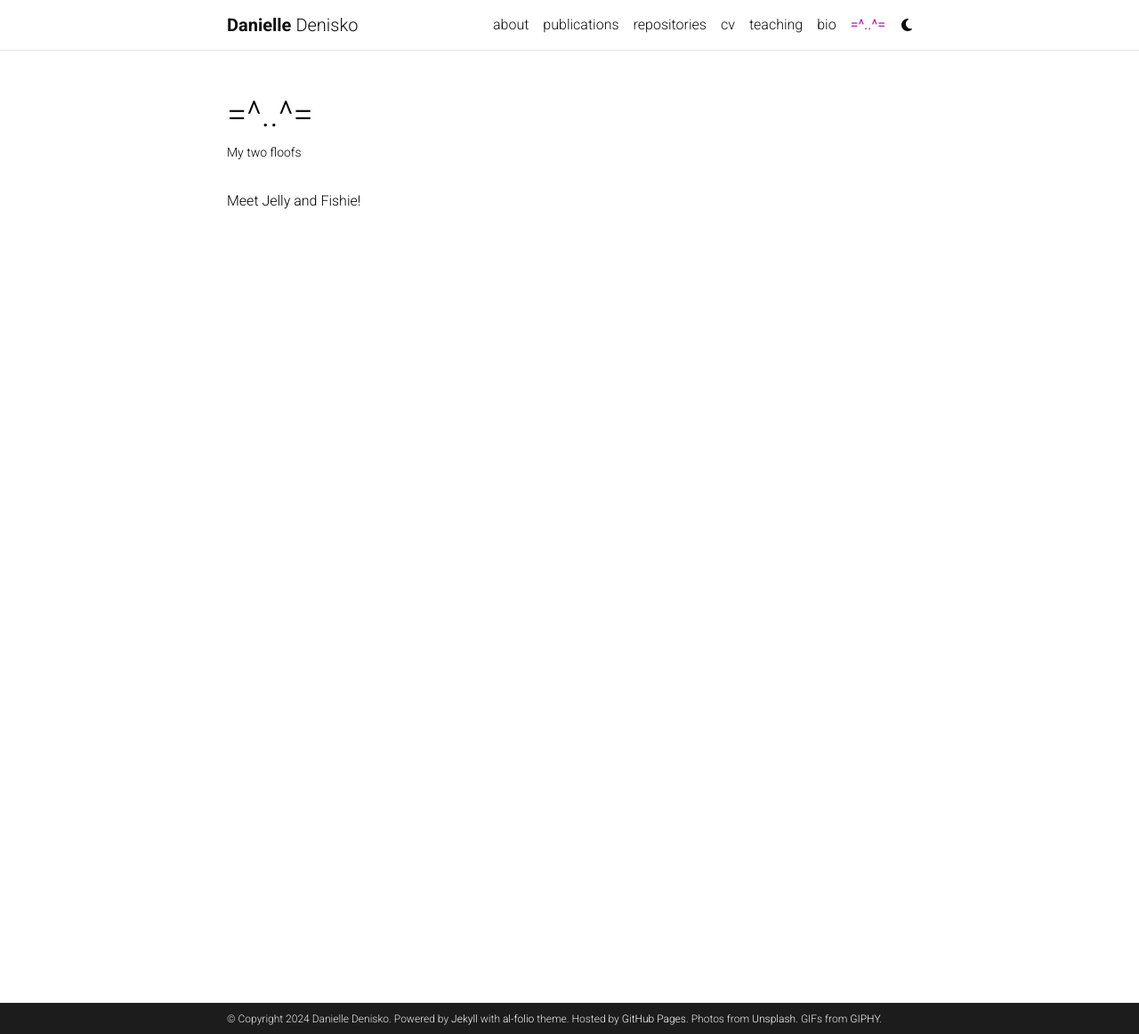
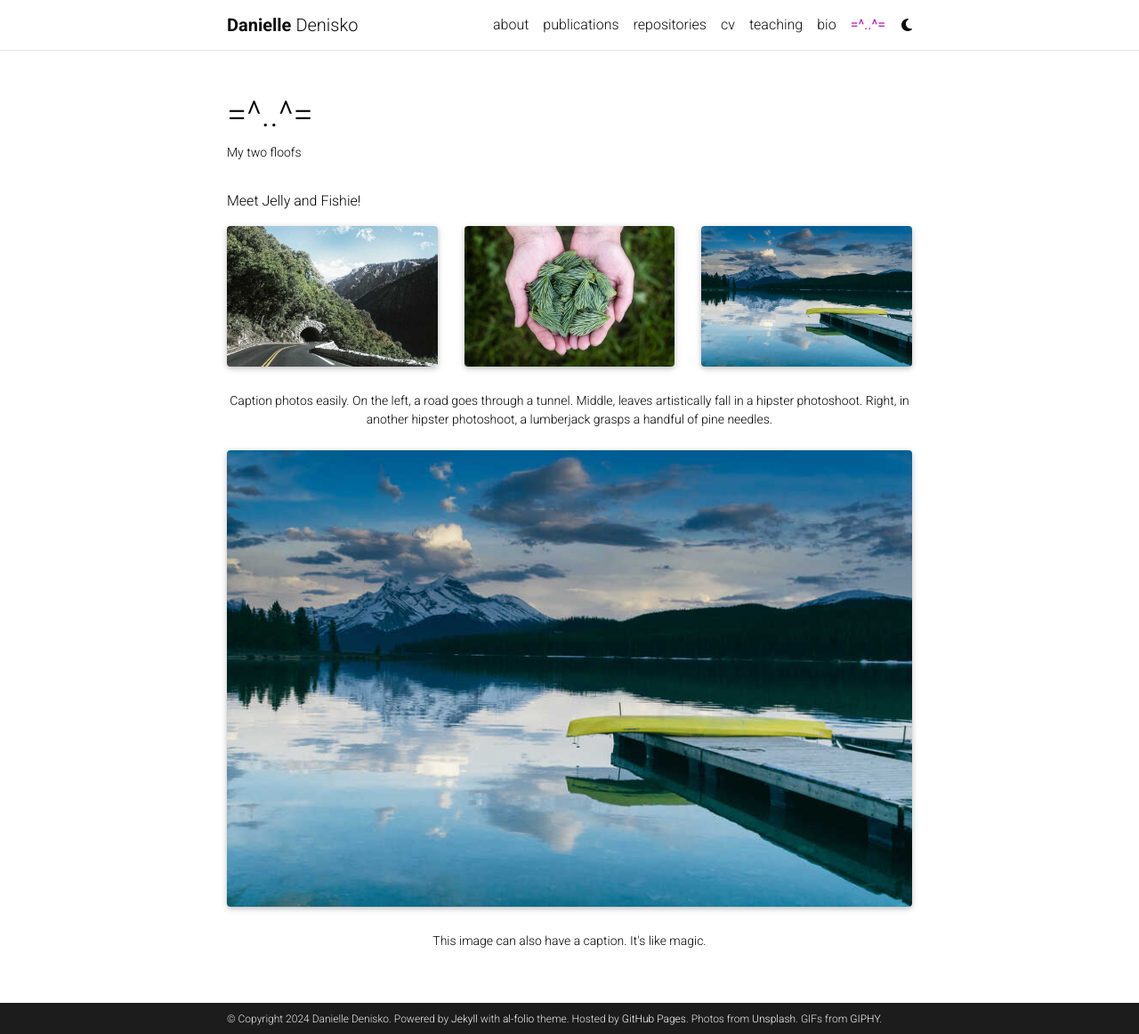
Before and after one commit to dcdxy/dcdxy.github.io, a Jekyll site: the page built from _pages/=^..^=.md, in a window 1280 px wide and 1162 px high. Shown: the whole window at 89% size. Built offline with Jekyll 4.4.1, drawn with Linux system fonts in a browser that asks for light colours; full-size pictures stand in for the smaller copies a plugin makes; comment, search, counter and statistics services are not loaded; a style sheet for code colours, icons or effects is not loaded.

Commit message:
Update =^..^=.md

```diff
--- a/_pages/=^..^=.md
+++ b/_pages/=^..^=.md
@@ -8,3 +8,26 @@
 ---
 
 Meet Jelly and Fishie!
+
+<div class="row">
+    <div class="col-sm mt-3 mt-md-0">
+        {% include figure.html path="assets/img/1.jpg" title="example image" class="img-fluid rounded z-depth-1" %}
+    </div>
+    <div class="col-sm mt-3 mt-md-0">
+        {% include figure.html path="assets/img/3.jpg" title="example image" class="img-fluid rounded z-depth-1" %}
+    </div>
+    <div class="col-sm mt-3 mt-md-0">
+        {% include figure.html path="assets/img/5.jpg" title="example image" class="img-fluid rounded z-depth-1" %}
+    </div>
+</div>
+<div class="caption">
+    Caption photos easily. On the left, a road goes through a tunnel. Middle, leaves artistically fall in a hipster photoshoot. Right, in another hipster photoshoot, a lumberjack grasps a handful of pine needles.
+</div>
+<div class="row">
+    <div class="col-sm mt-3 mt-md-0">
+        {% include figure.html path="assets/img/5.jpg" title="example image" class="img-fluid rounded z-depth-1" %}
+    </div>
+</div>
+<div class="caption">
+    This image can also have a caption. It's like magic.
+</div>
```
